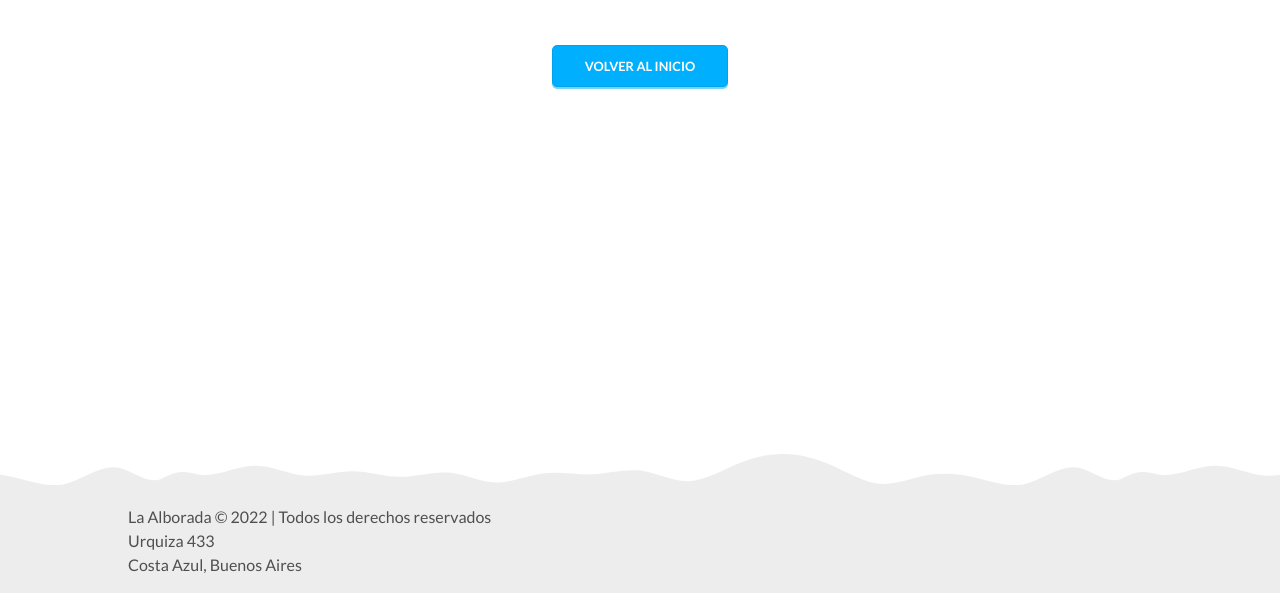
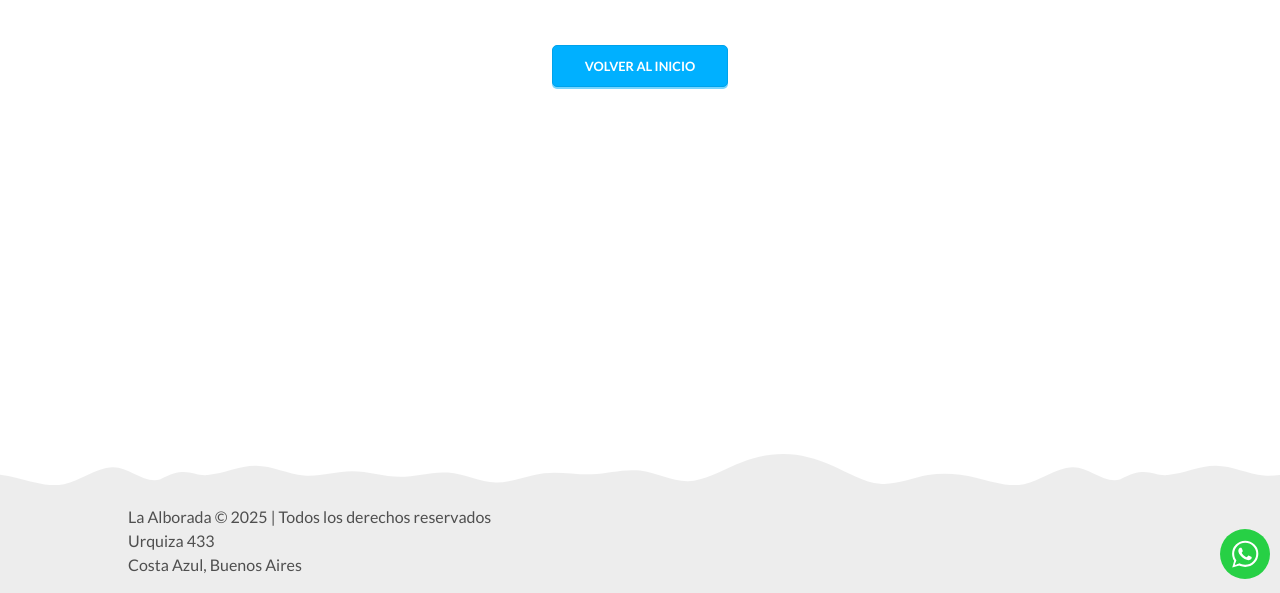
Before and after one commit to la-alborada/la-alborada.github.io, a plain HTML site: page 404.html in a window 1280 px wide. Shown: the part 207-800 px from the top of the page. Drawn offline with Linux system fonts and the light colour scheme.

Commit message:
Added WhatsApp link

```diff
--- a/404.html
+++ b/404.html
@@ -74,7 +74,7 @@
       <div class="footer">
         <div class="footer-content">
           <p>
-            La Alborada &copy; 2022 | Todos los derechos reservados
+            La Alborada &copy; 2025 | Todos los derechos reservados
             <br />
             Urquiza 433
             <br />
@@ -83,5 +83,11 @@
         </div>
       </div>
     </footer>
+
+    <div class="wa-link">
+      <a href="https://wa.me/5491163501296" target="_blank">
+        <img src="/assets/wa-link.svg" alt="" />
+      </a>
+    </div>
   </body>
 </html>
--- a/css/style.css
+++ b/css/style.css
@@ -602,3 +602,14 @@ textarea:focus {
     transform: translate(-50%, -100%);
   }
 }
+
+.wa-link {
+  position: fixed;
+  right: 10px;
+  bottom: 10px;
+}
+
+.wa-link img {
+  width: 50px;
+  height: 50px;
+}
```
Also changed, not shown: alquileres/1/index.html (+7 -1 lines), alquileres/2/index.html (+7 -1 lines), alquileres/3/index.html (+7 -1 lines), alquileres/4/index.html (+7 -1 lines), alquileres/index.html (+7 -1 lines), contacto/index.html (+7 -1 lines), index.html (+7 -1 lines), assets/2062095_application_chat_communication_logo_whatsapp_icon.svg (added), assets/wa-link.svg (added).
